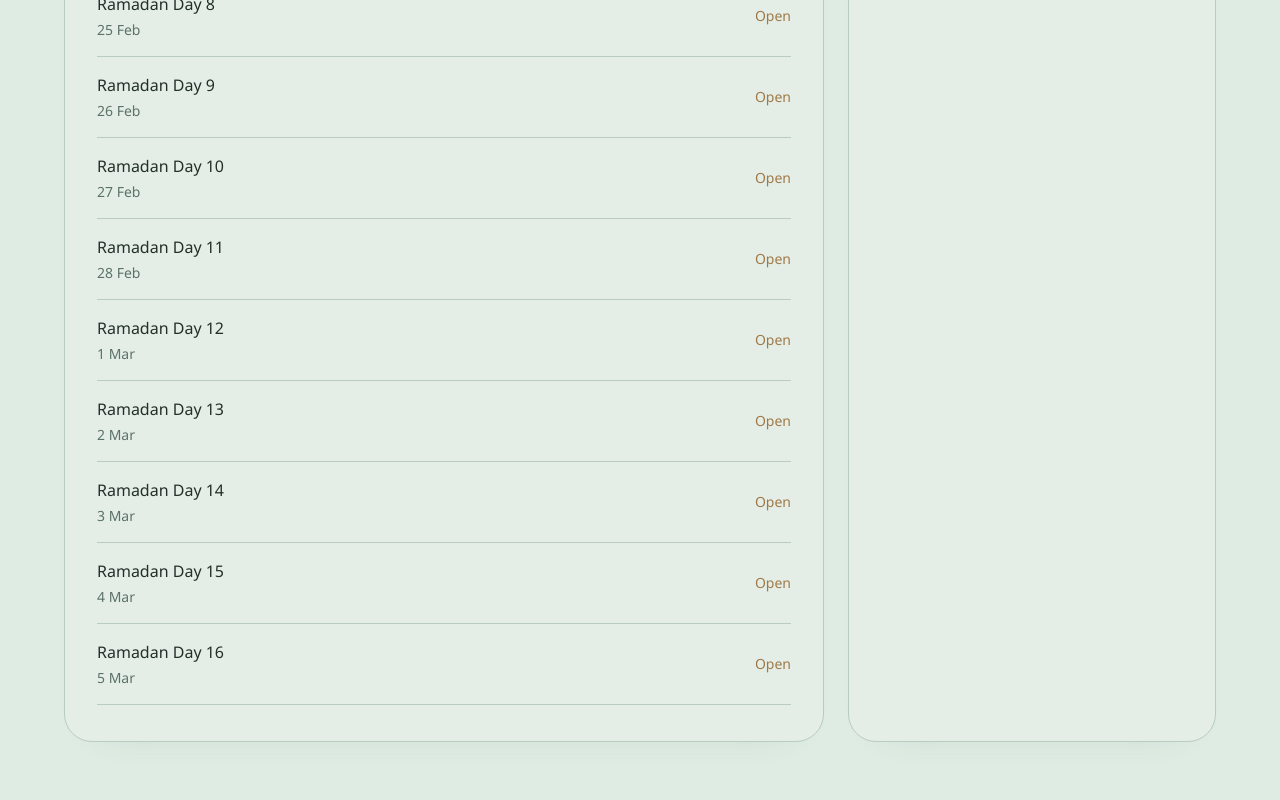
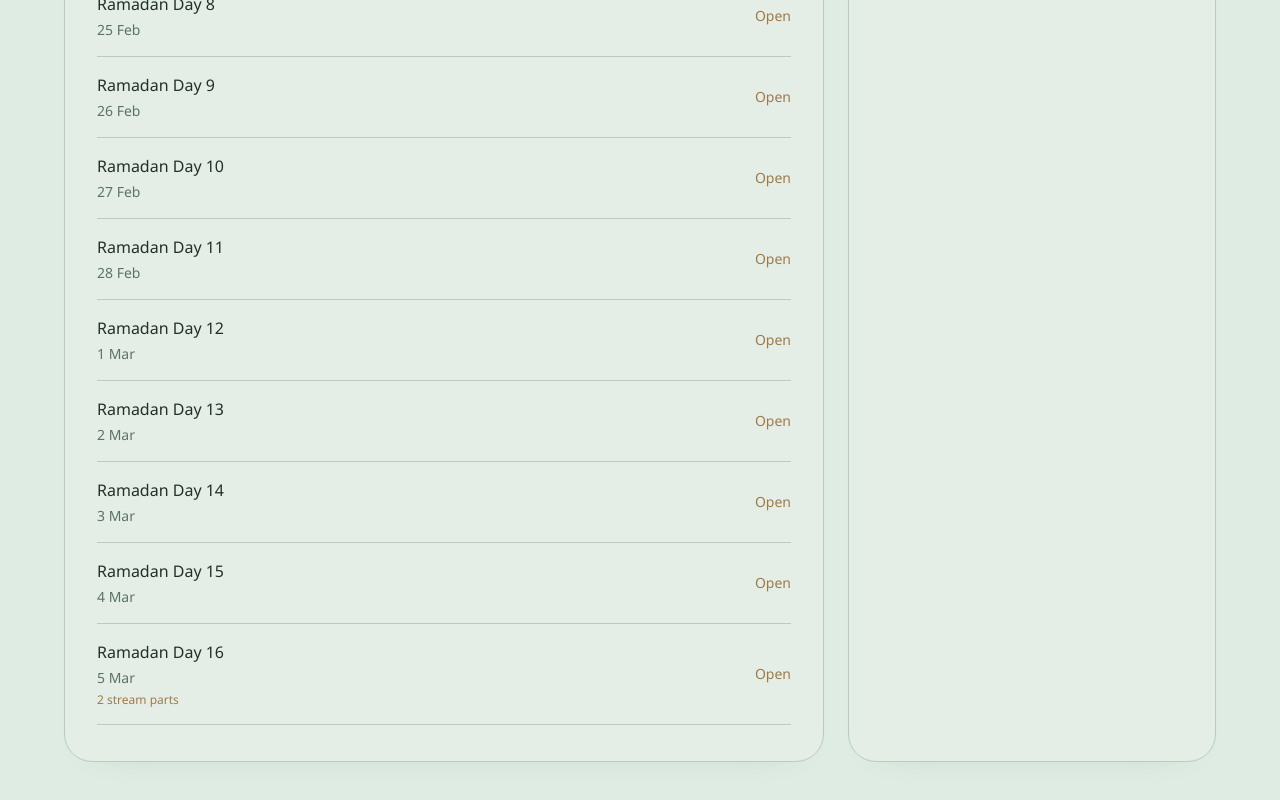
Before and after one commit to Himikid/andalus-taraweeh, a Next.js app: page / in a window 1280 px wide. Shown: the part 2027-2827 px from the top of the page. Built offline with nearby package versions, Linux system fonts and the light colour scheme; no server answers.

Commit message:
Add Day 16 Part 2 livestream link

```diff
--- a/data/taraweehVideos.ts
+++ b/data/taraweehVideos.ts
@@ -26,7 +26,10 @@ export const taraweehVideos: Record<number, TaraweehDayConfig> = {
   13: "7-ReoGsMAQ4",
   14: "ouP177I4-rw",
   15: "aJKRHigADcM",
-  16: "0hfVGkWiofY",
+  16: [
+    { id: "1", label: "Part 1", videoId: "0hfVGkWiofY" },
+    { id: "2", label: "Part 2", videoId: "L7UEM2RM-SY" },
+  ],
   17: "",
   18: "",
   19: "",
```
